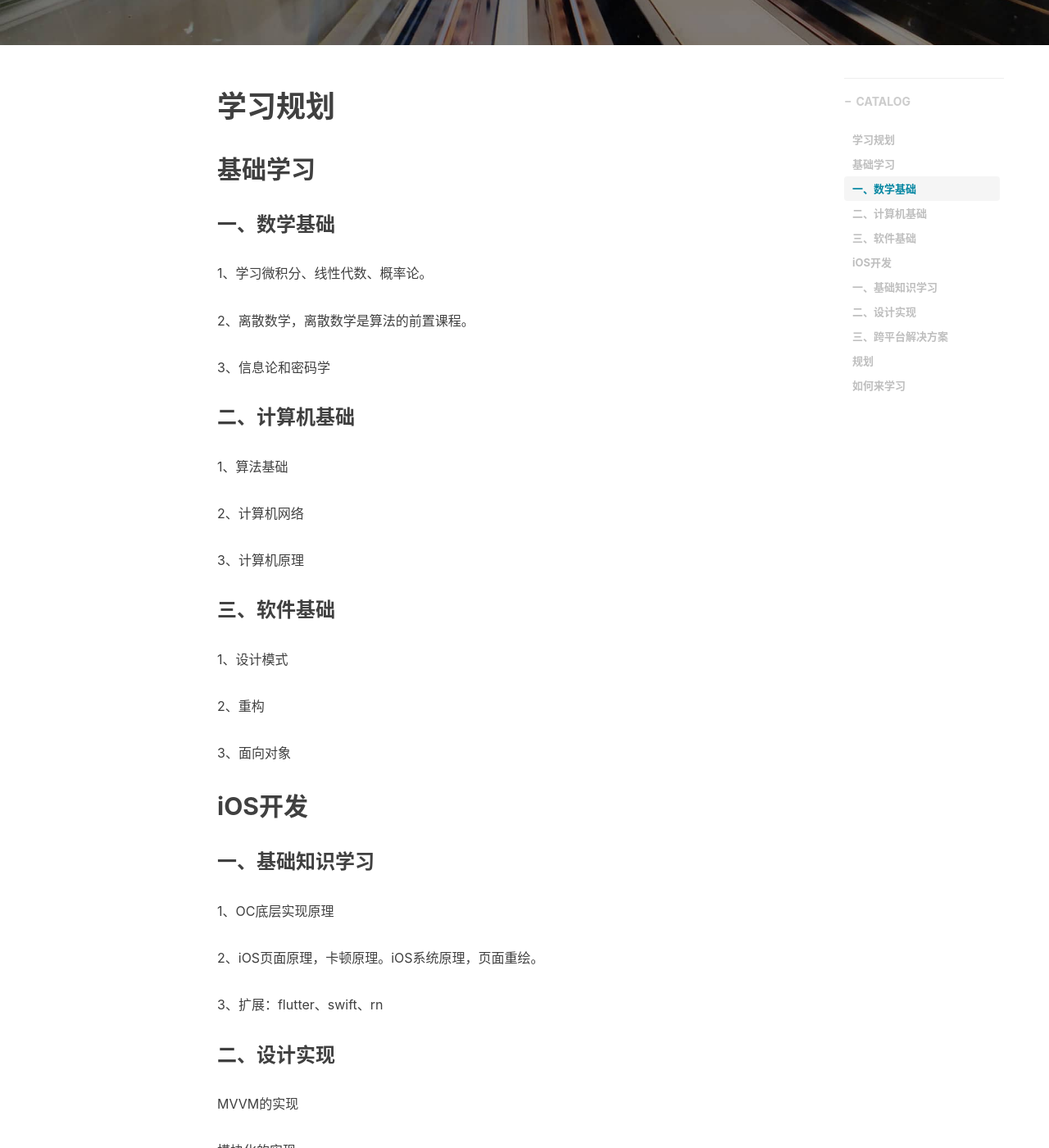
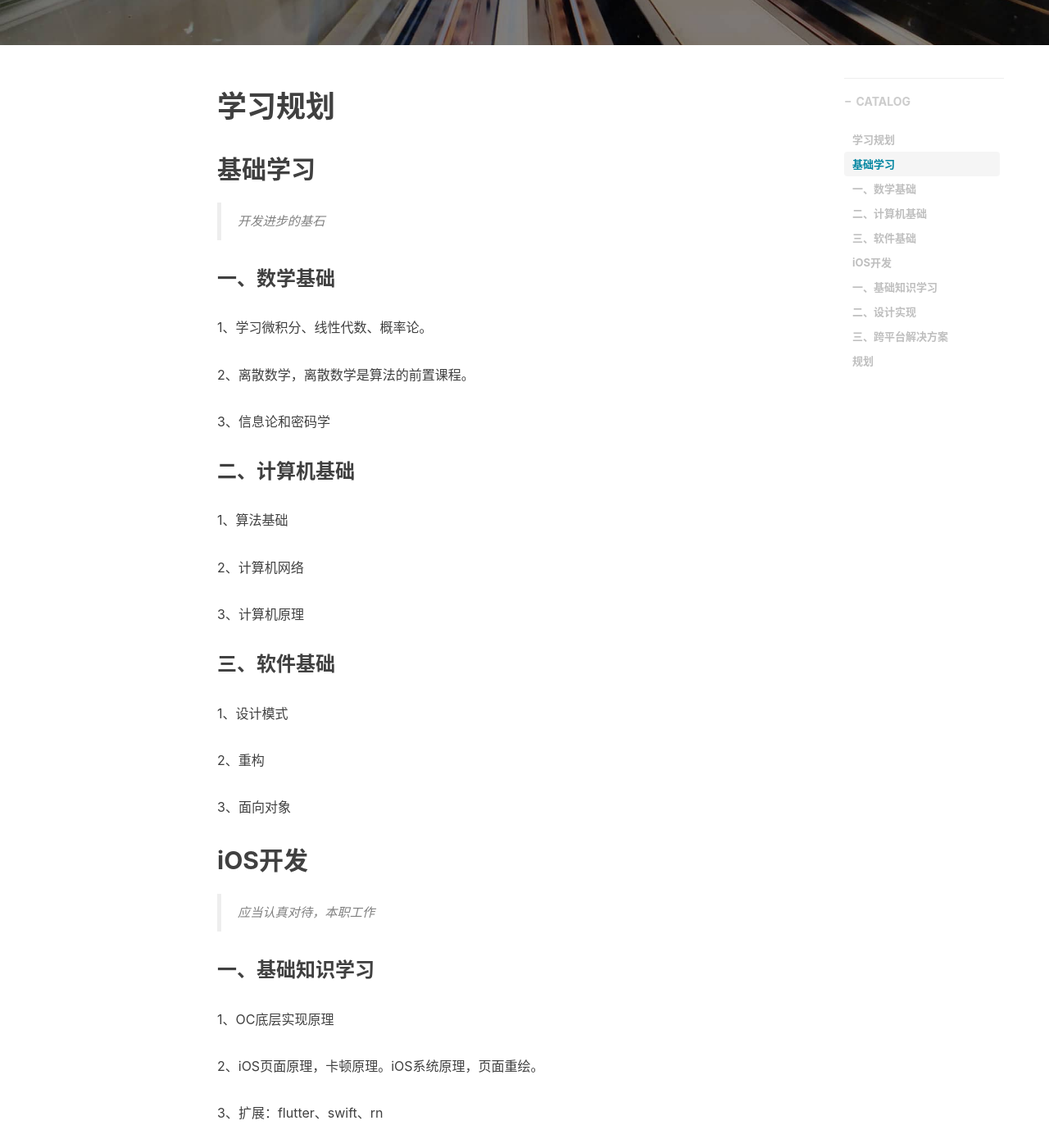
Before and after one commit to awanglilong/awanglilong.github.io, a Jekyll site: the page built from _posts/2019-12-10-learn.md, in a window 1280 px wide and 1400 px high, scrolled down 468 px. Shown: the whole window at 82% size. Built offline with Jekyll 4.4.1, drawn with Linux system fonts in a browser that asks for light colours; nearby versions of some CDN libraries; comment, search, counter and statistics services are not loaded.

Commit message:
更新文章

```diff
--- a/_posts/2019-12-10-learn.md
+++ b/_posts/2019-12-10-learn.md
@@ -13,6 +13,8 @@ tags:
 # 学习规划
 
 ## 基础学习
+
+> 开发进步的基石
 
 ### 一、数学基础
 
@@ -42,6 +44,8 @@ tags:
 
 ## iOS开发
 
+> 应当认真对待，本职工作
+
 ### 一、基础知识学习
 
 1、OC底层实现原理
@@ -69,7 +73,3 @@ MVVM的实现
 1、职业发展 ->深度学习     失败也能提高算法能力。
 
 2、业务爱好：做游戏、写小说
-
-
-
-## 如何来学习
```
